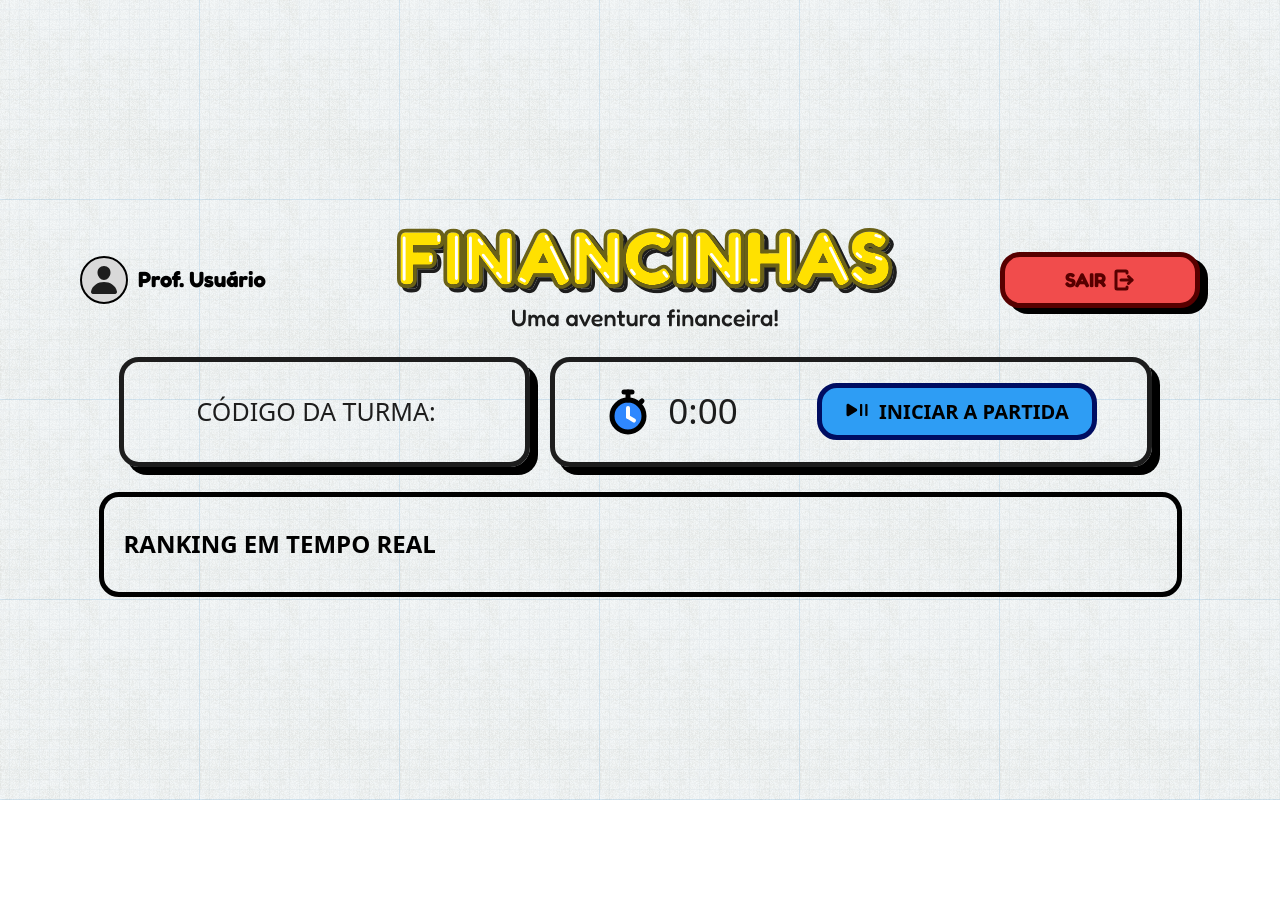
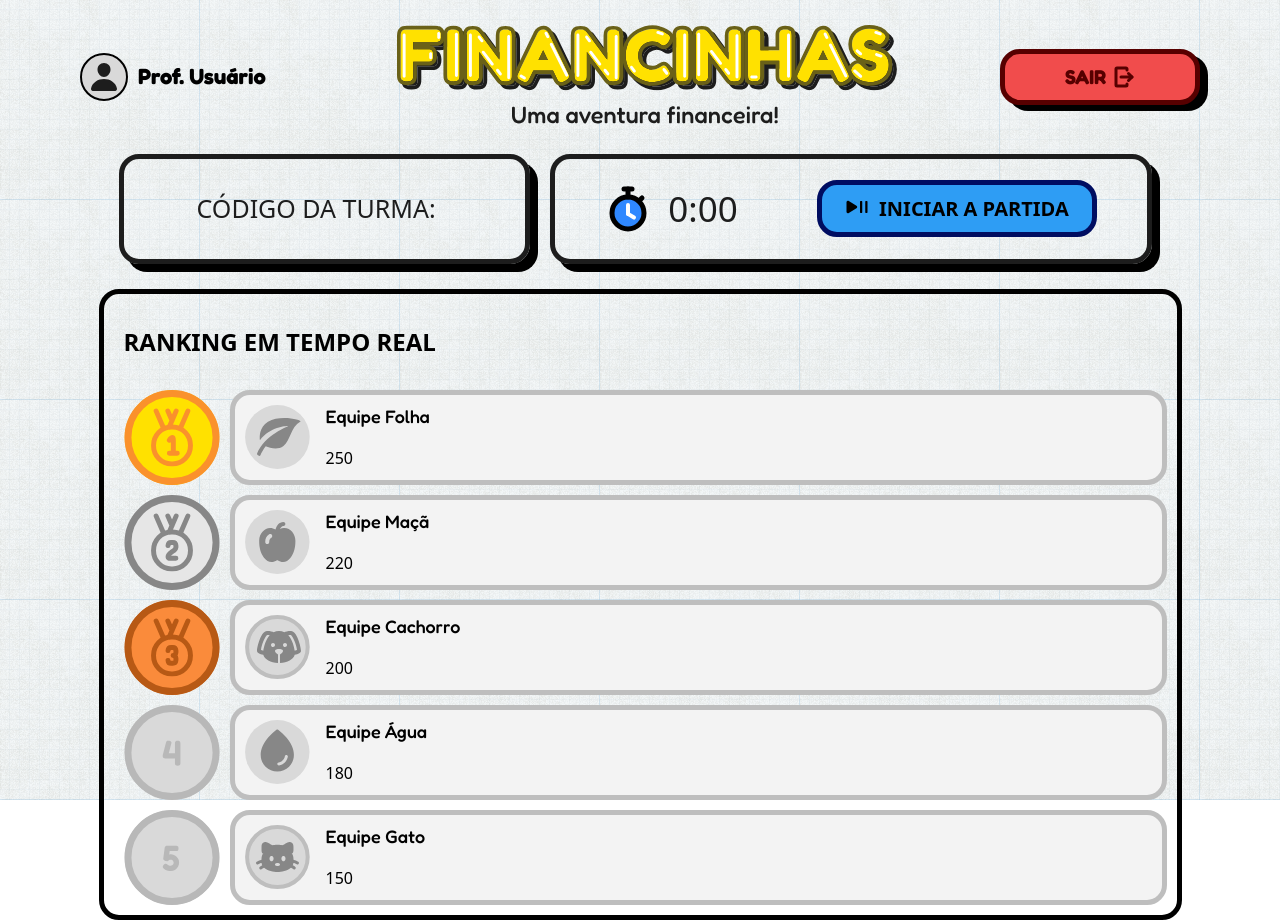
Before and after one commit to GuimaraesSl/LMS-Financinhas, a React (Vite) app in the folder LMS-Financinhas/: page /#/teacher-view-ranking/1 in a window 1280 px wide. Before the commit the page ends 800 px from the top, so only its background shows below. Built offline with nearby package versions, Linux system fonts and the light colour scheme.

Commit message:
fix: visual bugs in teacher view ranking screen fixeds

```diff
--- a/LMS-Financinhas/src/pages/TeacherViewRanking/TeacherViewRanking.style.css
+++ b/LMS-Financinhas/src/pages/TeacherViewRanking/TeacherViewRanking.style.css
@@ -2,7 +2,7 @@
   display: flex;
   flex-direction: column;
   align-items: center;
-  justify-content: center;
+  justify-content: flex-start;
   height: 100vh;
   width: 100vw;
   background-color: white;
--- a/LMS-Financinhas/src/pages/TeacherViewRanking/TeacherViewRanking.tsx
+++ b/LMS-Financinhas/src/pages/TeacherViewRanking/TeacherViewRanking.tsx
@@ -90,8 +90,19 @@ const TeacherViewRanking: FC = () => {
   }, [roomCode])
 
   const [session, loading, error] = useDocumentData(sessionRef)
-  const teams = session?.teams || []
+
+  // mock para teste sem backend
+  const mockTeams = [
+    { name: 'Equipe Folha', points: 250 },
+    { name: 'Equipe Água', points: 180 },
+    { name: 'Equipe Maçã', points: 220 },
+    { name: 'Equipe Gato', points: 150 },
+    { name: 'Equipe Cachorro', points: 200 }
+  ]
+
+  const teams = session?.teams || mockTeams
   const sortedTeams = [...teams].sort((a, b) => b.points - a.points)
+
 
   if (loading) {
     return (
--- a/LMS-Financinhas/src/pages/TeacherViewRanking/components/TeamCard.tsx
+++ b/LMS-Financinhas/src/pages/TeacherViewRanking/components/TeamCard.tsx
@@ -12,18 +12,18 @@ interface TeamCardProps {
 }
 
 const TeamCard: React.FC<TeamCardProps> = ({ team }) => {
-  const teamImages: Record<string, string> = {
+  const teamImages = {
     'Equipe Folha': folha,
     'Equipe Água': agua,
     'Equipe Maçã': maca,
     'Equipe Gato': gato,
     'Equipe Cachorro': cachorro
-  }
+  } as const
 
   return (
     <div className="containerTeamReviewCard">
       <div className="logoReviewTeam">
-        <img src={teamImages[team.name] || folha} alt="logo equipe" />
+        <img src={teamImages[team.name]} alt="logo equipe" />
       </div>
       <div className="nameTeam">
         <h2 className="teamName">{team.name}</h2>
@@ -32,4 +32,5 @@ const TeamCard: React.FC<TeamCardProps> = ({ team }) => {
     </div>
   )
 }
+
 export default TeamCard
```
